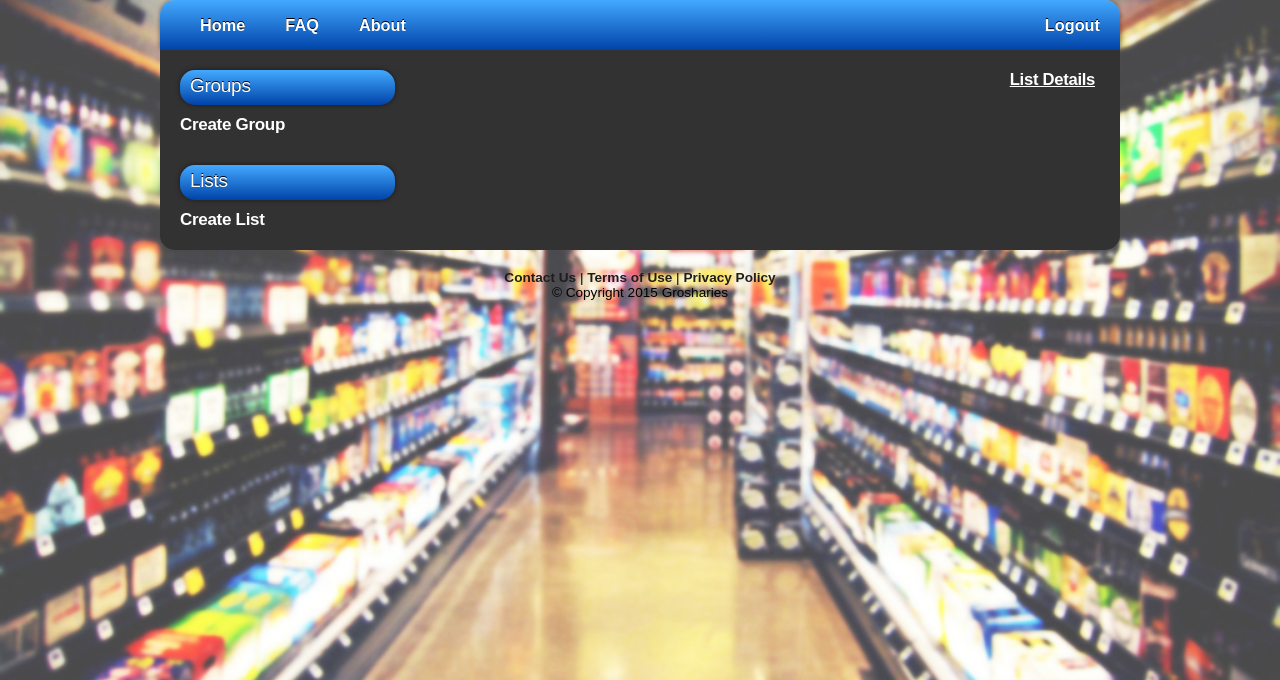
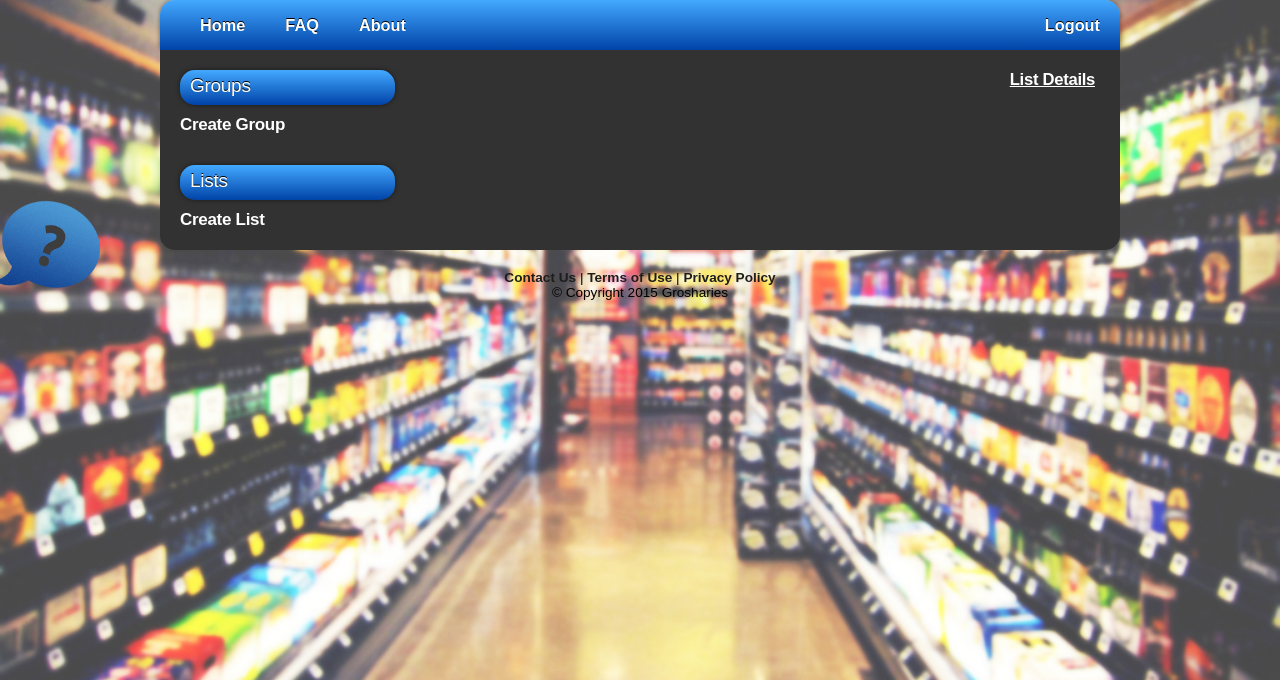
Before and after one commit to snir-sh/Grosharies, a Python web app: template grosharies-site/web/templates/list.html in a window 1280 px wide. Shown: the part 120-800 px from the top of the page. Run offline with Jinja, Linux system fonts and the light colour scheme; the template is opened without the code that fills it, so the values that code supplies are empty; some libraries are stand-ins or nearby versions.

Commit message:
Finishing help for each page

```diff
--- a/grosharies-site/web/static/js/ProductsList.js
+++ b/grosharies-site/web/static/js/ProductsList.js
@@ -328,7 +328,7 @@ function StrikeRow(index)
 				showProducts(listProducts,user_permit);
 			},
 			error:function(xhr, status, error) {
-				alert(xhr)
+				alert(xhr);
 				console.error(xhr, status, error);
 			}
 
--- a/grosharies-site/web/static/js/help.js
+++ b/grosharies-site/web/static/js/help.js
@@ -4,6 +4,7 @@ $(document).ready(function(){
 	$('#listPageHelp').on('click', listPageHelp);
 	$('#createListHelp').on('click', createListHelp);
 	$('#listDetailsHelp').on('click', listDetailsHelp);
+	$('#productListHelp').on('click', productListHelp);
 });
 
 function homeHelp()
@@ -70,3 +71,19 @@ function listDetailsHelp()
 		confirmButtonText: "OK"
 	});
 }
+
+function productListHelp()
+{
+	swal({
+		title: "Products List!",
+		text: "Here you can view the shared products list - those product are shared between all the list's users. " +
+		"At the upper right corner of the screen you can view the list details and manage the list if you are the list's admin. " +
+		"If you have the permission to edit the products list, you can modify the list they way you want, " +
+		"you can add products - by simply clicking the '+' icon and add the product's quantity and description, " +
+		"check products that are bought - by clicking the 'check' icon, remove products from the list - " +
+		"by clicking the 'remove' icon and edit each product of the list." +
+		"If you have edited/added a product, click on the 'save' icon to save it to the products list. " +
+		"Everyone in the joint list will be able to see the changed you made! ",
+		confirmButtonText: "OK"
+	});
+}
--- a/grosharies-site/web/templates/list.html
+++ b/grosharies-site/web/templates/list.html
@@ -9,9 +9,10 @@
   <meta http-equiv="X-UA-Compatible" content="IE=9" />
   <link rel="stylesheet" type="text/css" href="../static/css/sweetalert.css">
   <link rel="stylesheet" type="text/css" href="../static/css/styles.css" />
-  <script type="text/javascript" src="../static/js/jquery.min.js"></script>
+  <script src="//code.jquery.com/jquery-2.1.4.min.js"></script>
   <script type="text/javascript" src="../static/js/ProductsList.js"></script>
   <script type="text/javascript" src="../static/js/sweetalert.min.js"></script>
+  <script type="text/javascript" src="../static/js/help.js"></script>
 </head>
 
 <body>
@@ -76,6 +77,10 @@
 	</div><!--close site_content-->
 </div><!--close main-->
 
+	<div id="feedback">
+		<input id="productListHelp" type="image" width="100px" height="100px" title="Help" src="../static/images/help.png">
+	</div>
+
 	<div id="footer">
 		<a href="contact">Contact Us</a> | <a href="terms">Terms of Use</a> | <a href="privacy">Privacy Policy</a>
 		<br/> © Copyright 2015 Grosharies
```
